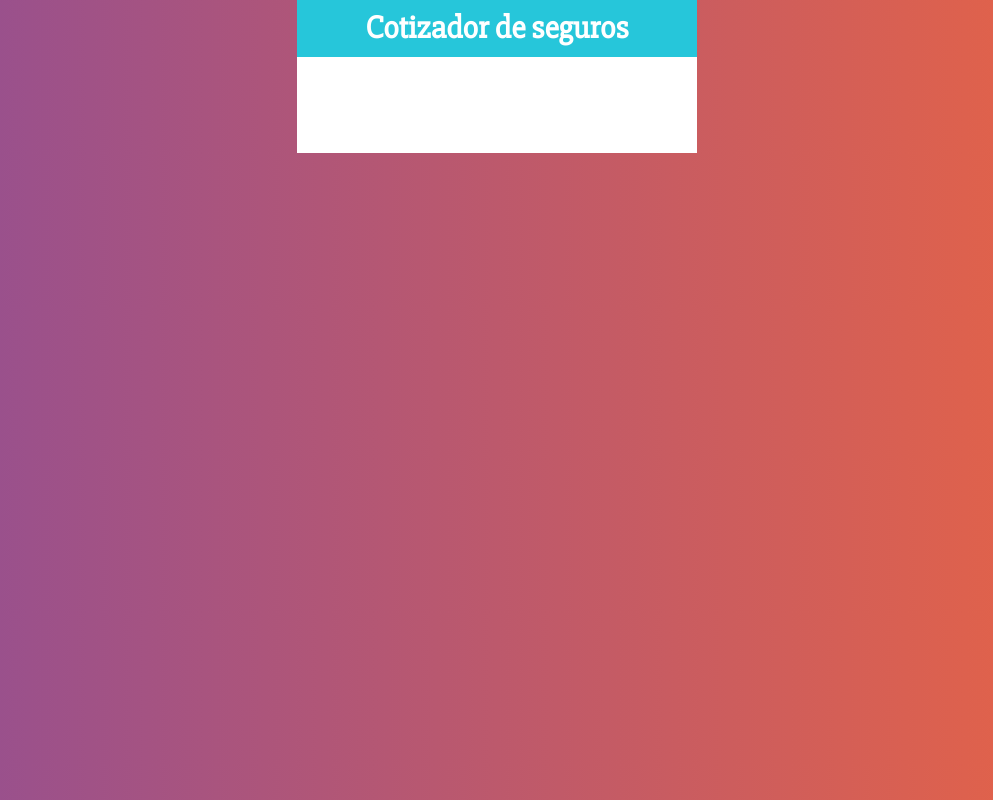
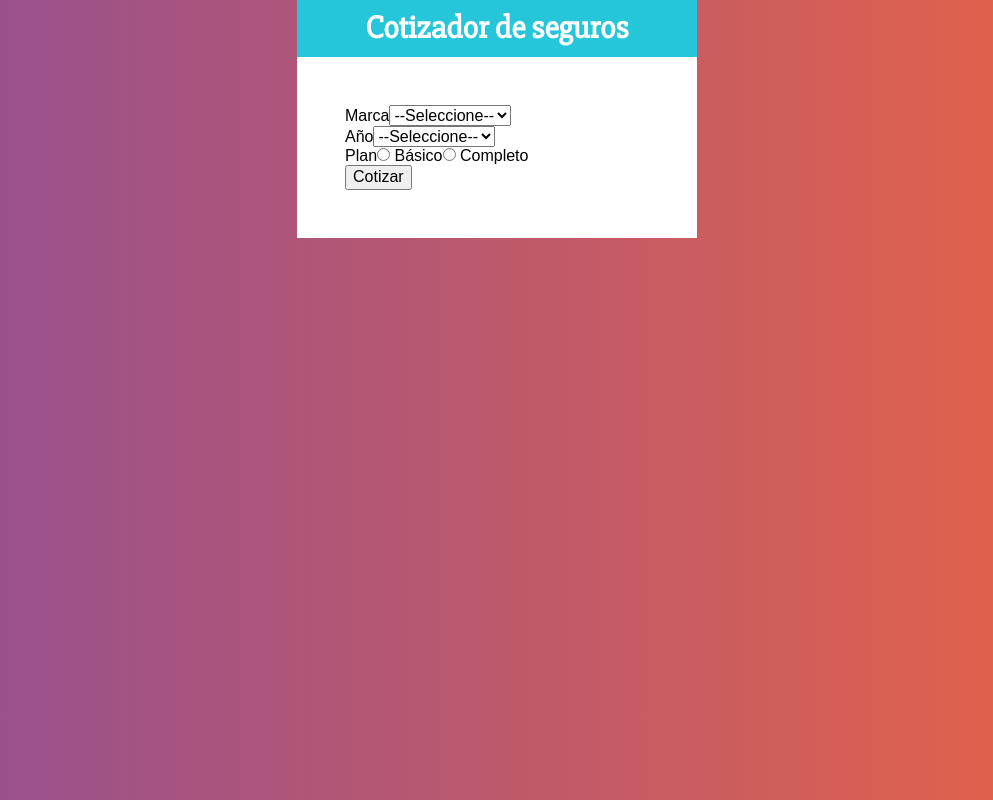
Before and after one commit to jhoanse98/Cotizador-de-seguros, a React (Create React App) app: page / in a window 1280 px wide. Shown: the whole page, without its empty margins (143-1136 px from the left). Built offline with nearby package versions, Linux system fonts and the light colour scheme.

Commit message:
Creación del formulario

```diff
--- a/src/App.js
+++ b/src/App.js
@@ -1,5 +1,7 @@
 import React from 'react';
 import Header from './components/Header';
+import Formulario from './components/Formulario';
+
 import styled from '@emotion/styled';
 
 const Contenedor = styled.div`
@@ -19,7 +21,7 @@
         titulo="Cotizador de seguros"
       />
       <ContenedorFormulario>
-
+        <Formulario />
       </ContenedorFormulario>
     </Contenedor>
   );
--- /dev/null
+++ b/src/components/Formulario.js
@@ -0,0 +1,62 @@
+import React from 'react';
+
+const Formulario = () => {
+    //en los input type "radio"
+    //deben tener el mismo name de tal manera
+    //que solo se seleccione uno
+    //de tener nombres diferentes se podrían seleccionar ambos
+    return (
+        <form>
+            <div>
+                <label>Marca</label>
+                <select>
+                    <option value="">--Seleccione--</option>
+                    <option value="americano">Americano</option>
+                    <option value="europeo">Europeo</option>
+                    <option value="asiatico">Asiático</option>
+
+                </select>
+            </div>
+
+            <div>
+                <label>Año</label>
+                <select>
+                    <option value="">--Seleccione--</option>
+                    <option value="2021">2021</option>
+                    <option value="2020">2020</option>
+                    <option value="2019">2019</option>
+                    <option value="2018">2018</option>
+                    <option value="2017">2017</option>
+                    <option value="2016">2016</option>
+                    <option value="2015">2015</option>
+                    <option value="2014">2014</option>
+                    <option value="2013">2013</option>
+                    <option value="2012">2012</option>
+                    <option value="2011">2011</option>
+                </select>
+            </div>
+
+
+
+            <div>
+                <label>Plan</label>
+                <input
+                    type="radio"
+                    name="plan"
+                    value="basico"
+                /> Básico
+
+                <input
+                    type="radio"
+                    name="plan"
+                    value="completo"
+                /> Completo
+
+            </div>
+
+            <button type="button">Cotizar</button>
+        </form>
+      );
+}
+
+export default Formulario;
```
